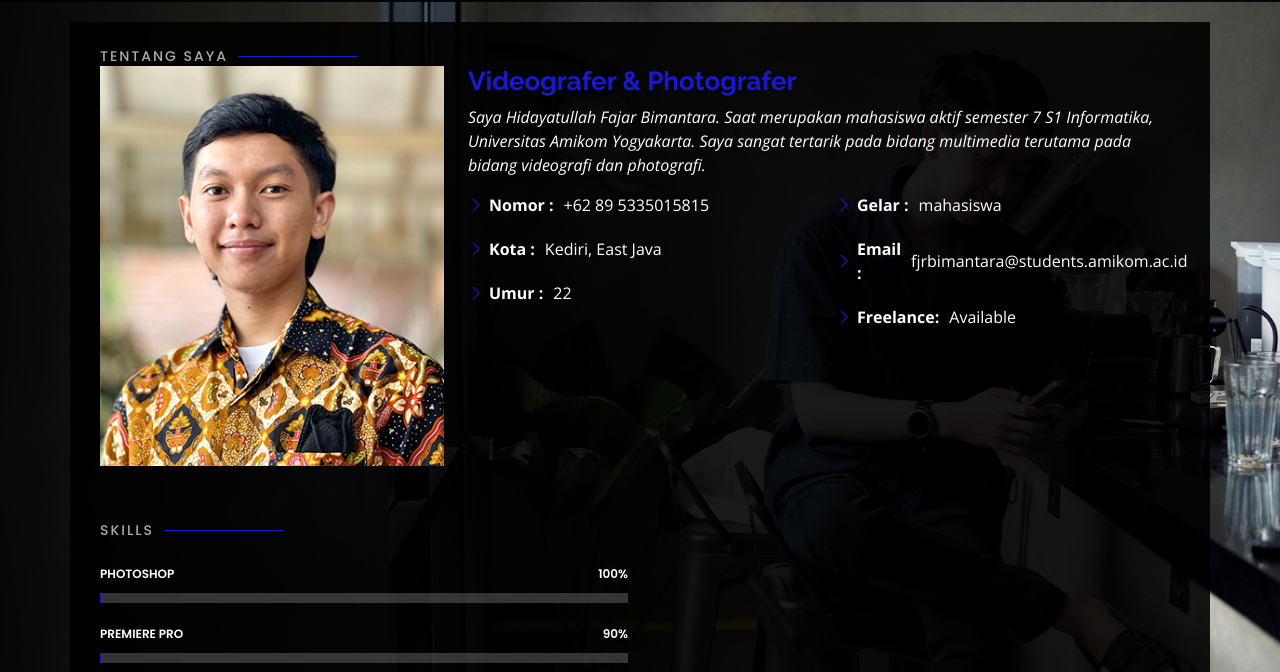
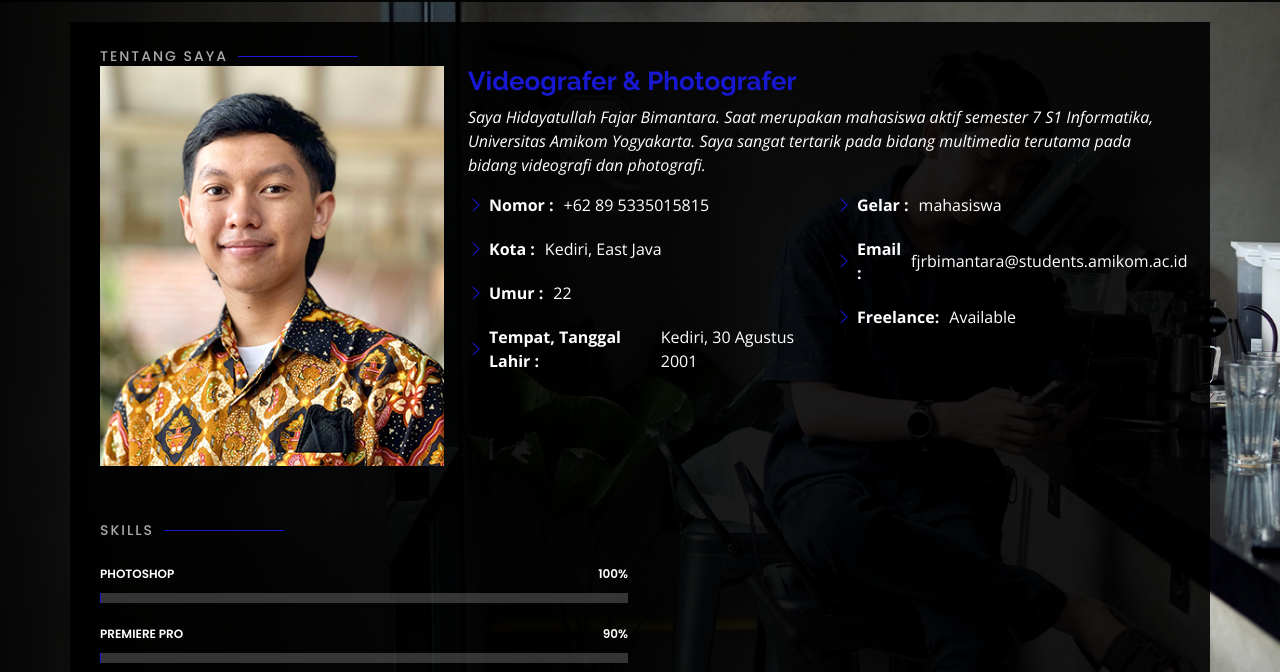
Before and after one commit to fjrbimantara/bimantaraportofolio, a plain HTML site: page index.html in a window 1280 px wide. Both pictures are taken after a click on the link "About". Shown: the part 78-750 px from the top of the page. Drawn offline with nearby package versions, Linux system fonts and the light colour scheme.

Commit message:
Update index.html

```diff
--- a/index.html
+++ b/index.html
@@ -84,6 +84,7 @@
                 <li><i class="bi bi-chevron-right"></i> <strong>Nomor :</strong> <span>+62 89 5335015815</span></li>
                 <li><i class="bi bi-chevron-right"></i> <strong>Kota :</strong> <span>Kediri, East Java</span></li>
                 <li><i class="bi bi-chevron-right"></i> <strong>Umur :</strong> <span>22</span></li>
+                <li><i class="bi bi-chevron-right"></i> <strong>Tempat, Tanggal Lahir :</strong> <span>Kediri, 30 Agustus 2001</span></li>
               </ul>
             </div>
             <div class="col-lg-6">
```
